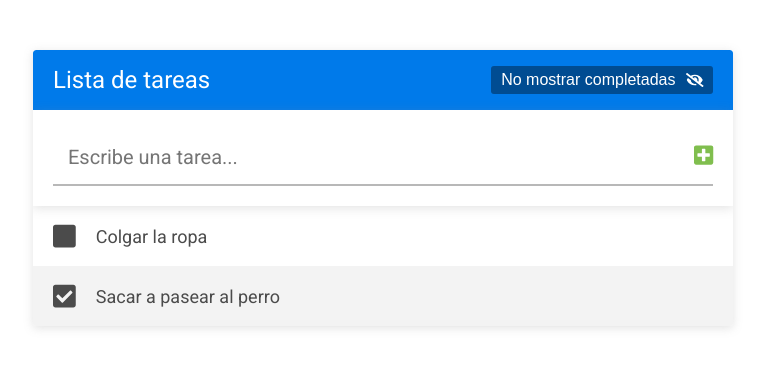
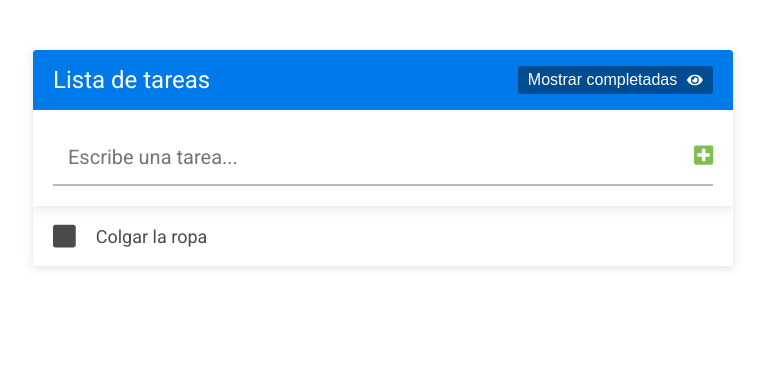
Before and after one commit to Jpardo107/ListaTareasReact, a React (Create React App) app: page / in a window 1280 px wide. Shown: the top 368 px of the page, without its empty margins (257-1022 px from the left). Built offline with nearby package versions, Linux system fonts and the light colour scheme.

Commit message:
Agregacion de funcionalidad al boton mostrar tareas completadas

```diff
--- a/src/App.js
+++ b/src/App.js
@@ -21,11 +21,19 @@ const App = () => {
       }
     ]
   );
+    const[mostrarCompletadas, cambiarMostrarCompletadas] = useState(false)
+
   return (
     <div className='contenedor'>
-      <Header />
+      <Header
+        mostrarCompletadas={mostrarCompletadas}
+        cambiarMostrarCompletadas={cambiarMostrarCompletadas}
+      />
       <FormularioTareas tareas={tareas} cambiarTareas={cambiarTareas}/>
-      <ListaTareas tareas={tareas} cambiarTareas={cambiarTareas}/>
+      <ListaTareas
+        tareas={tareas}
+        cambiarTareas={cambiarTareas}
+        mostrarCompletadas={mostrarCompletadas}/>
     </div>
   );
 }
--- a/src/componentes/Header.js
+++ b/src/componentes/Header.js
@@ -2,14 +2,32 @@ import React from 'react';
 import { FontAwesomeIcon } from '@fortawesome/react-fontawesome';
 import { faEye, faEyeSlash } from '@fortawesome/free-solid-svg-icons';
 
-const Header = () => {
+
+const Header = ({mostrarCompletadas, cambiarMostrarCompletadas}) => {
+  const toggleCompletadas = () => {
+    cambiarMostrarCompletadas(!mostrarCompletadas)
+  }
   return (
     <header className='header'>
       <h1 className='header__titulo'>Lista de tareas</h1>
-      <button className='header__boton'>
-        No mostrar completadas
-        <FontAwesomeIcon icon={faEyeSlash} className="header__icono-boton"/>
-      </button>
+      {mostrarCompletadas ?
+        <button
+        className='header__boton'
+        onClick={() => toggleCompletadas()}
+        >
+          No mostrar completadas
+          <FontAwesomeIcon icon={faEyeSlash} className="header__icono-boton"/>
+        </button>
+        :
+        <button
+        className='header__boton'
+        onClick={() => toggleCompletadas()}
+        >
+          Mostrar completadas
+          <FontAwesomeIcon icon={faEye} className="header__icono-boton"/>
+        </button>
+      }
+
     </header>
    );
 }
--- a/src/componentes/ListaTareas.js
+++ b/src/componentes/ListaTareas.js
@@ -1,14 +1,15 @@
 import React from 'react';
 import Tarea from './Tareas';
 
-const ListaTareas = ({tareas, cambiarTareas}) => {
+const ListaTareas = ({tareas, cambiarTareas, mostrarCompletadas}) => {
   const borrarTarea = (id) =>{
     cambiarTareas(tareas.filter((tarea) => {
       if(tarea.id !== id){
         return tarea
       }
       return
-    }))
+    }
+    ))
 
   }
 
@@ -30,16 +31,29 @@ const ListaTareas = ({tareas, cambiarTareas}) => {
   }
   return (
     <ul className='lista-tareas'>
-      {
-        tareas.length > 0 ?
-        tareas.map((tarea) => {
+      {tareas.length > 0 ? tareas.map((tarea) => {
+          if(mostrarCompletadas){
             return <Tarea
             key={tarea.id}
             tarea={tarea}
             toggleCompletadas ={toggleCompletadas}
             editarTarea = {editarTarea}
             borrarTarea = {borrarTarea}
-                  />})
+            />
+          }
+          //SI LA TAREA NO ESTA COMPLETADA, LA DEVOLVEMOS
+          else if(!tarea.completada){
+            return <Tarea
+                    key={tarea.id}
+                    tarea={tarea}
+                    toggleCompletadas ={toggleCompletadas}
+                    editarTarea = {editarTarea}
+                    borrarTarea = {borrarTarea}
+                    />
+                  }
+            //SI YA ESTA COMPLETADA, NO LA DEVOLVEMOS
+            return
+          })
         :
         <div className='lista-tareas__mensaje'>No hay tareas agregadas</div>
       }
```
Lines whose indentation alone changed are shown as unchanged.
